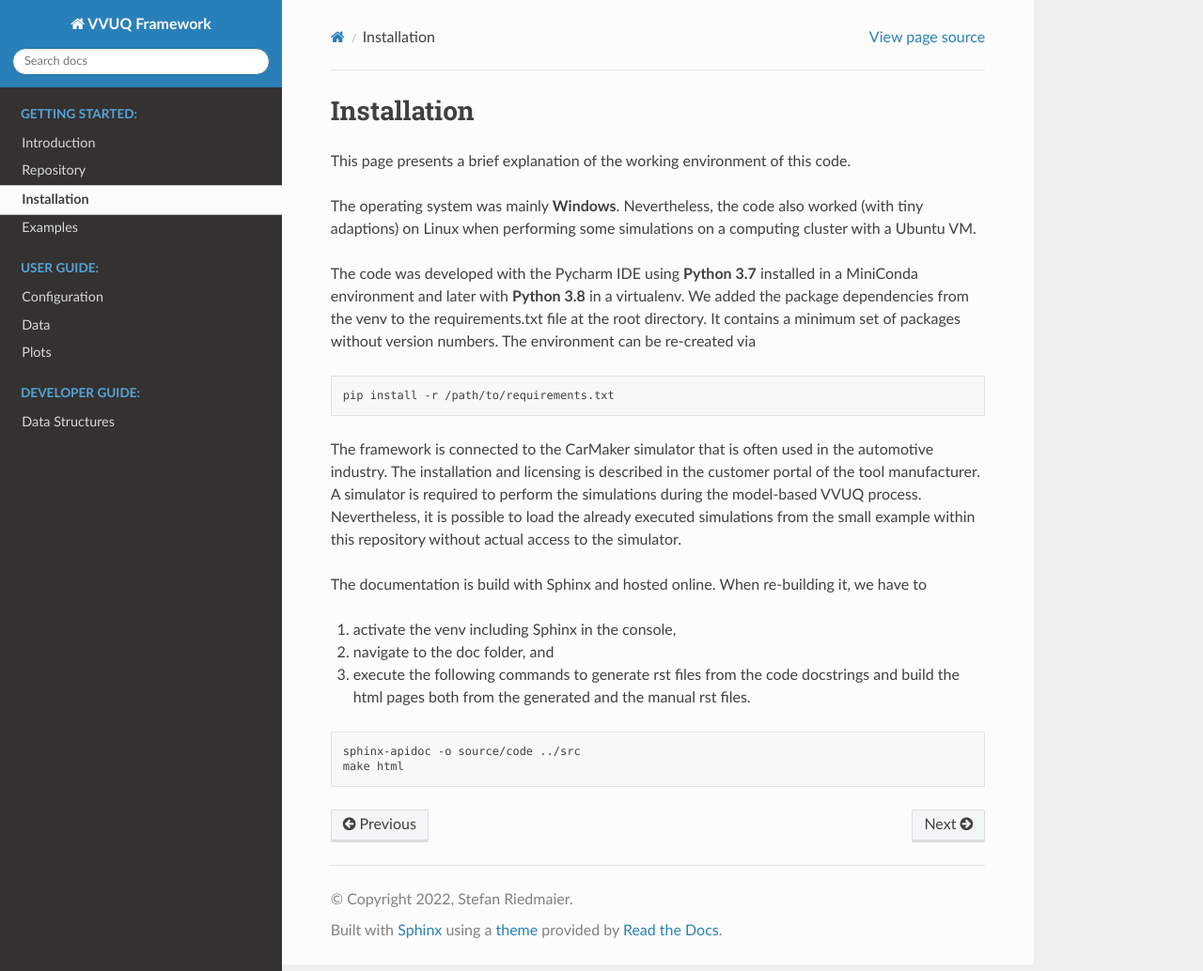
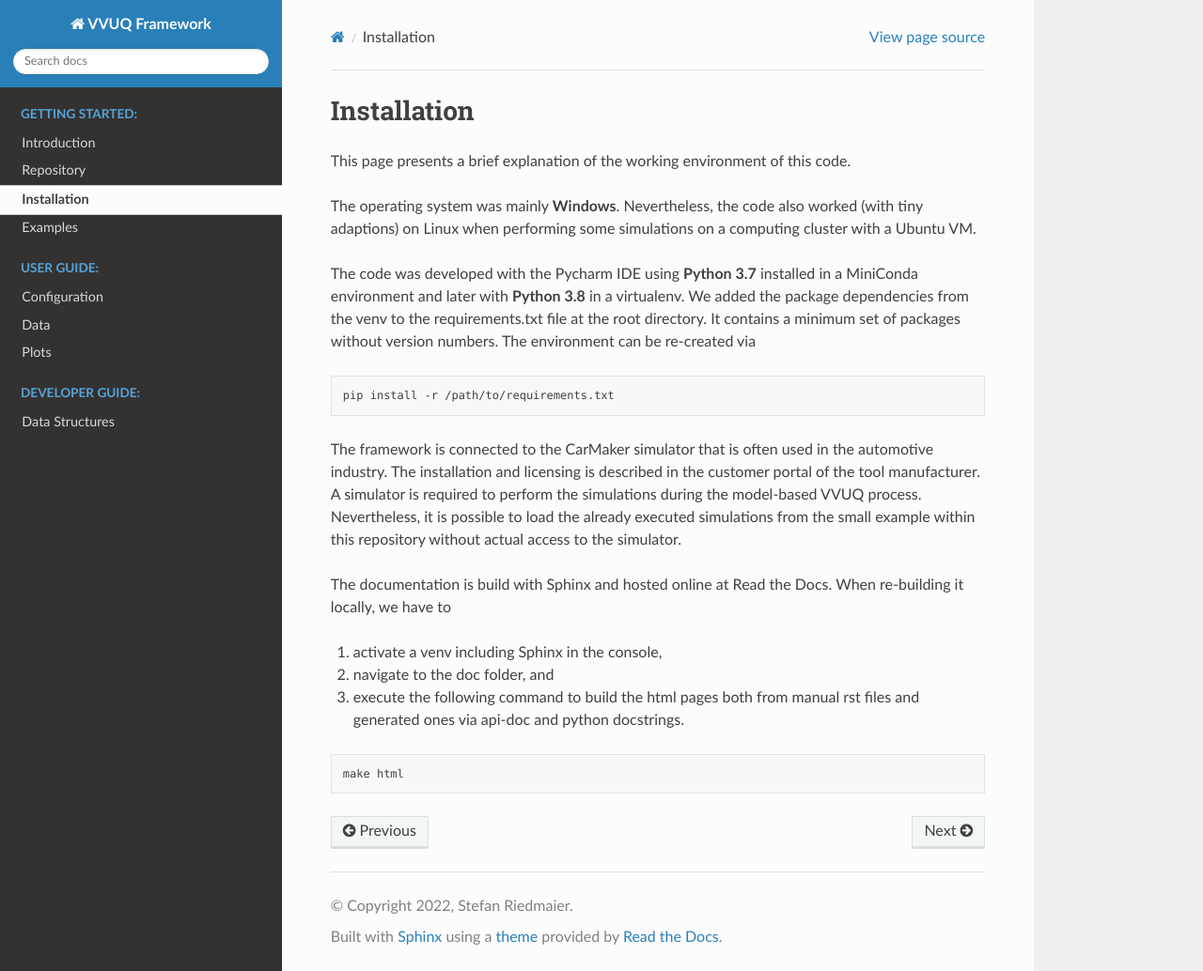
Before and after one commit to TUMFTM/VVUQ-Python_Framework, a Sphinx documentation site: the page built from doc/source/1_start/installation.rst, in a window 1280 px wide and 1034 px high. Shown: the whole window at 94% size. Built offline with Sphinx 7.4.7 and the Read the Docs theme 2.0.0, drawn with Linux system fonts in a browser that asks for light colours; pages that are not in the unit, such as notebooks, are missing from menus.

Commit message:
Integrate api-doc into the sphinx conf.py file for Read the Docs

```diff
--- a/doc/source/1_start/installation.rst
+++ b/doc/source/1_start/installation.rst
@@ -13,13 +13,12 @@ The code was developed with the Pycharm IDE using **Python 3.7** installed in a
 
 The framework is connected to the CarMaker simulator that is often used in the automotive industry. The installation and licensing is described in the customer portal of the tool manufacturer. A simulator is required to perform the simulations during the model-based VVUQ process. Nevertheless, it is possible to load the already executed simulations from the small example within this repository without actual access to the simulator.
 
-The documentation is build with Sphinx and hosted online. When re-building it, we have to
+The documentation is build with Sphinx and hosted online at Read the Docs. When re-building it locally, we have to
 
-1. activate the venv including Sphinx in the console,
+1. activate a venv including Sphinx in the console,
 2. navigate to the doc folder, and
-3. execute the following commands to generate rst files from the code docstrings and build the html pages both from the generated and the manual rst files.
+3. execute the following command to build the html pages both from manual rst files and generated ones via api-doc and python docstrings.
 
 .. code-block:: bash
 
-    sphinx-apidoc -o source/code ../src
     make html
--- a/doc/source/conf.py
+++ b/doc/source/conf.py
@@ -56,3 +56,30 @@ html_theme = 'sphinx_rtd_theme'
 # relative to this directory. They are copied after the builtin static files,
 # so a file named "default.css" will overwrite the builtin "default.css".
 html_static_path = ['_static']
+
+
+# -- Build code documentation ------------------------------------------------
+def run_apidoc(_):
+    """Run sphinx-apidoc when building the documentation.
+
+    Needs to be done in conf.py for readthedocs.
+
+    See also https://github.com/rtfd/readthedocs.org/issues/1139
+    """
+    from sphinx.ext.apidoc import main
+    import os
+    import sys
+    sys.path.append(os.path.join(os.path.dirname(__file__), '..'))
+
+    # specify path where the source files should be placed
+    source_dir = os.path.join(os.path.abspath(os.path.dirname(__file__)), "src")
+
+    # specify path of the module to be documented
+    module_dir = os.path.join(os.path.abspath(os.path.dirname(__file__)), "..", "..", "src")
+
+    # call apidoc main
+    main(['-e', '-o', source_dir, module_dir, '--force'])
+
+
+def setup(app):
+    app.connect('builder-inited', run_apidoc)
--- a/doc/source/index.rst
+++ b/doc/source/index.rst
@@ -57,7 +57,7 @@ Contents
    :maxdepth: 2
    :caption: Code Documentation:
 
-   code/modules.rst
+   src/modules.rst
 
 Contact
 =======
```
Also changed, not shown: 1 other file.
